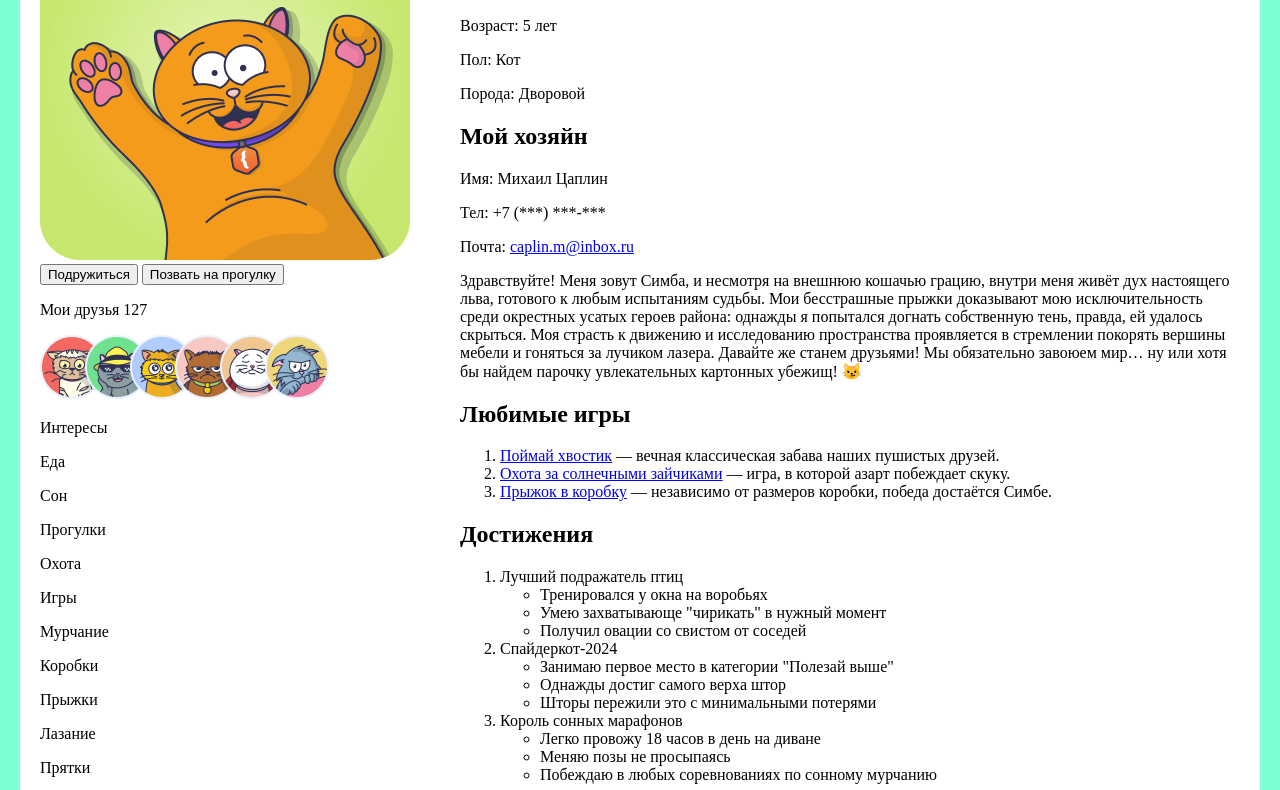
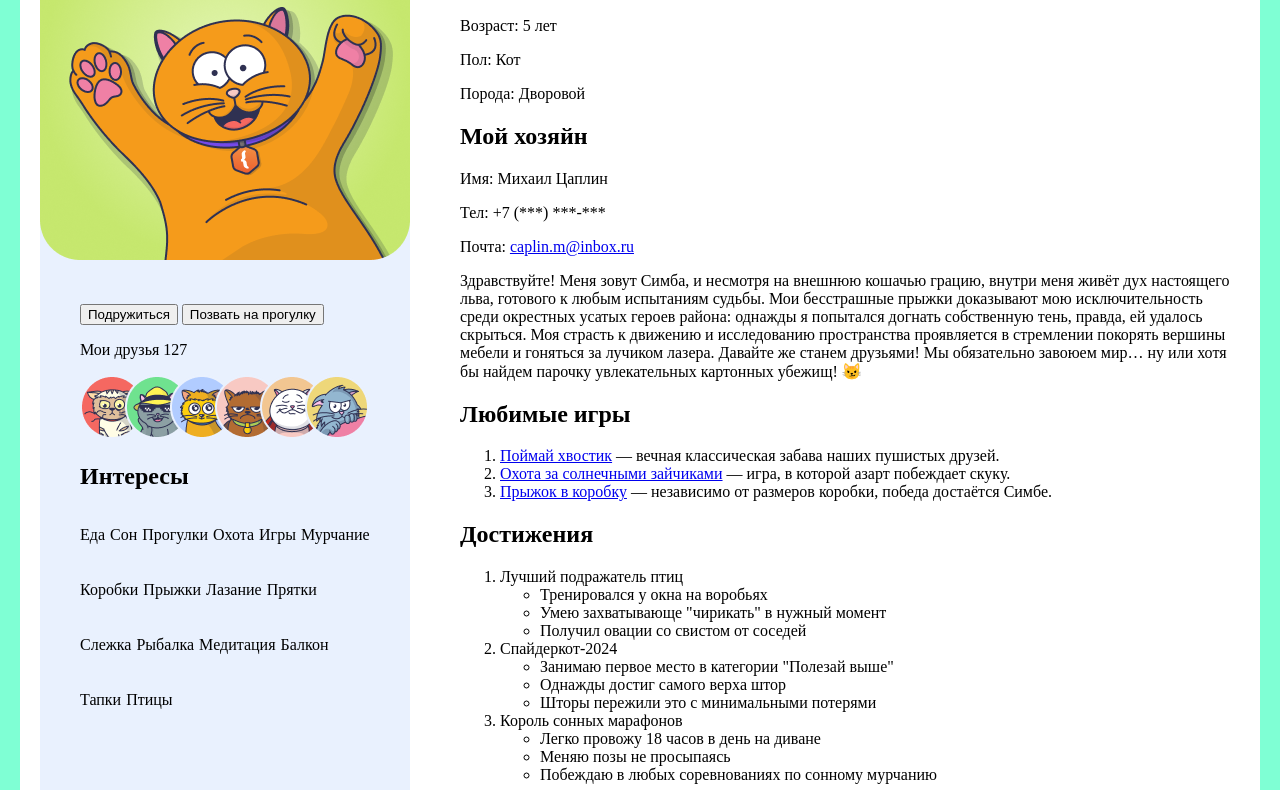
Before and after one commit to MikhailVTs/CatProject, a plain HTML site: page index.html in a window 1280 px wide. Shown: the part 138-928 px from the top of the page. Drawn offline with Linux system fonts and the light colour scheme.

Commit message:
Оформляем классы aside and aside-box

```diff
--- a/index.html
+++ b/index.html
@@ -13,6 +13,7 @@
         <aside>
 
             <img src="./images/Profile_picture.png" alt="Profile_picture">
+            <div class="aside-box">
                 <!-- Блок с кнопками -->
                 <div>
                     <button>Подружиться</button>
@@ -25,8 +26,8 @@
                     <img src="./images/Profile_pictures.png" alt="Friends_images">
                 </div>
                 <!-- Блок интересы -->
-            <p>Интересы</p>
-            <div>
+                <h2>Интересы</h2>
+                <div class="interests">
                     <p>Еда</p>
                     <p>Сон</p>
                     <p>Прогулки</p>
@@ -44,7 +45,7 @@
                     <p>Тапки</p>
                     <p>Птицы</p>
                 </div>
-
+            </div>
         </aside>
 
         <main>
--- a/style.css
+++ b/style.css
@@ -1,5 +1,20 @@
 body {
     background-color: aquamarine;
+}
+
+aside {
+    background: #E0EBFEB2;
+    width: 370px;
+    /* height: 1206;
+    top: 40px;
+    left: 40px; */
+    border-radius: 40px;
+    /* angle: 0 deg;
+    opacity: 1; */
+}
+
+.aside-box {
+    padding: 40px;
 }
 
 .wrapper {
@@ -16,3 +31,9 @@ body {
     padding: 20px;
     gap: 50px;
 }
+
+.interests {
+    display: flex;
+    gap: 5px;
+    flex-wrap: wrap;
+}
```
Lines whose indentation alone changed are shown as unchanged.
